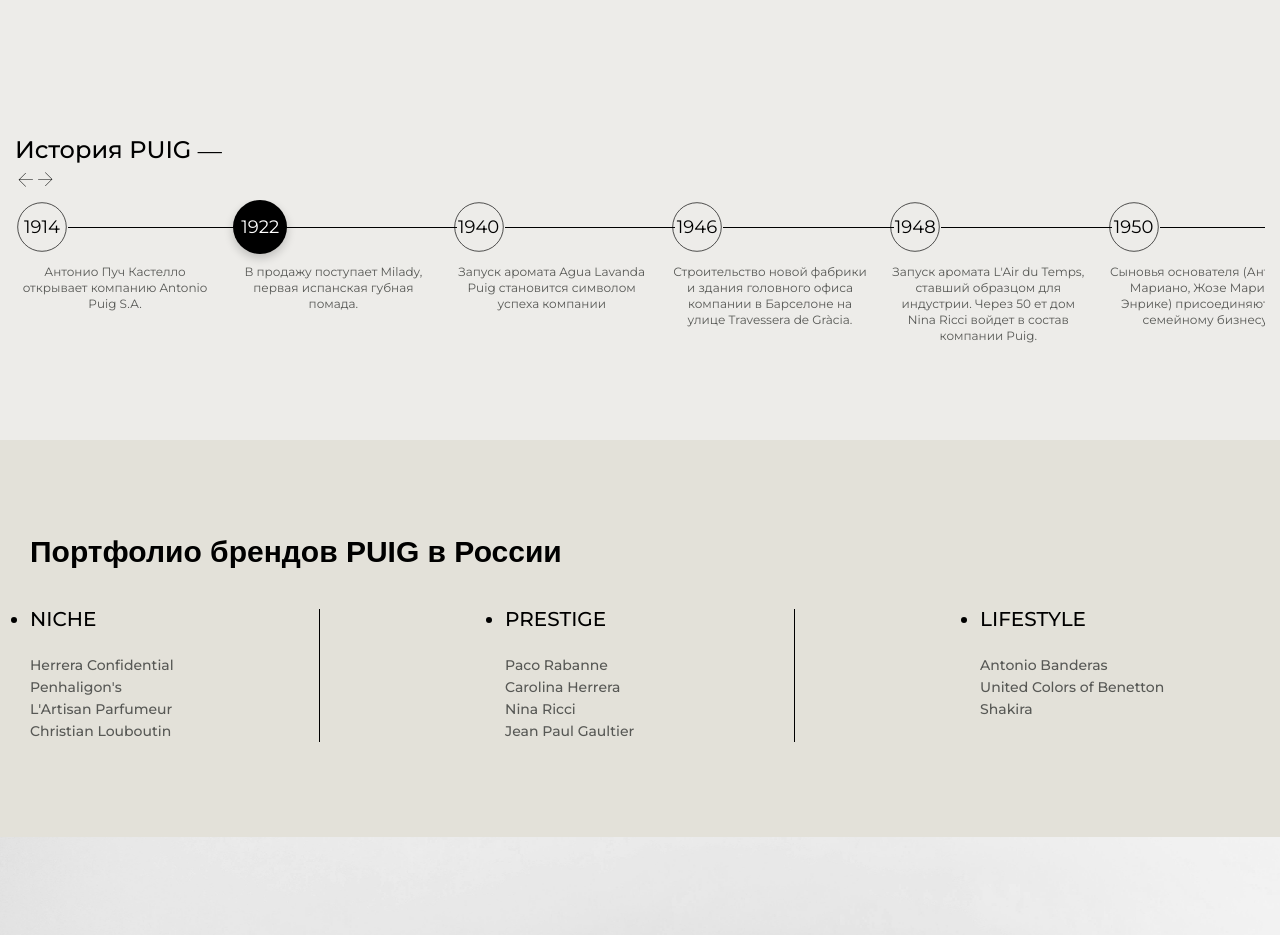
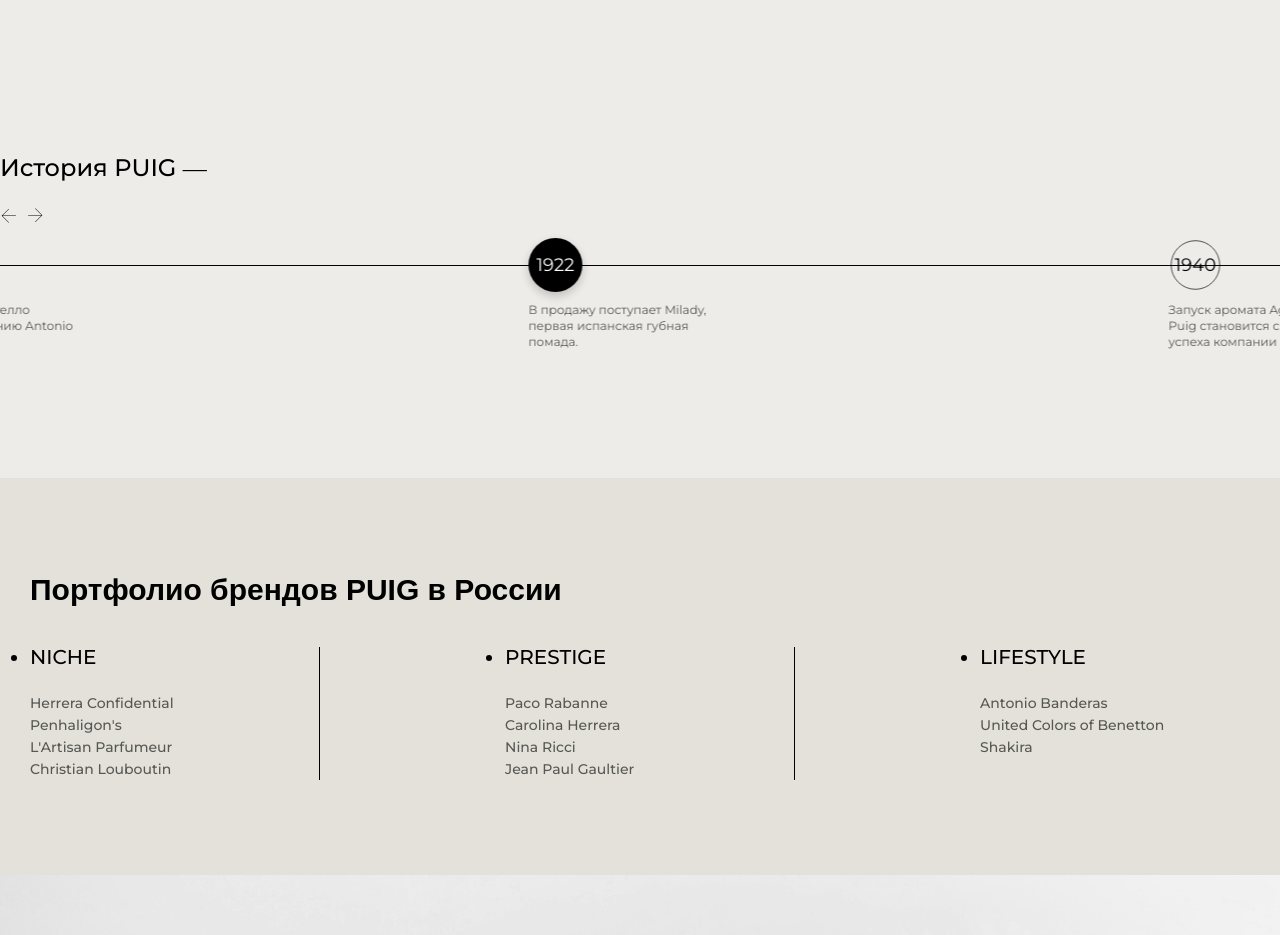
Before and after one commit to kristine20/Puig, a Next.js app: page / in a window 1280 px wide. Shown: the part 2000-2935 px from the top of the page. Built offline with nearby package versions, Linux system fonts and the light colour scheme.

Commit message:
Fix bugs

```diff
--- a/app/components/History/History.css
+++ b/app/components/History/History.css
@@ -1,8 +1,12 @@
 .history-slider-wrapper {
     display: flex;
-    /* overflow: hidden; */
     gap: 10px;
     position: relative;
+    padding-top: 40px;
+}
+
+.history h2 {
+    line-height: 60px;
 }
 
 .history-slider-item::after {
@@ -19,20 +23,12 @@
 }
 
 
-
-.history-button {
-    border: none;
-    width: 20px;
-    padding: 10px 0px;
-
-}
-
 .history-slider-item {
     width: 360px;
     height: 160px;
     display: flex;
+    flex-direction: column;
     justify-content: flex-start;
-    gap: 10px;
     align-items: flex-start;
     border-radius: 8px;
     perspective: 1000px;
@@ -113,9 +109,45 @@
     scroll-snap-align: start;
 }
 
+
+.history-button {
+    width: 40px;
+    padding: 10px 0px;
+    background: none;
+    border: none;
+    cursor: pointer;
+    position: absolute;
+    top: 0%;
+    transform: translateY(-0%);
+    z-index: 10;
+    left: -12px
+}
+
+
+
+.marquee-wrapper {
+    overflow: hidden;
+    width: 100%;
+}
+
+.marquee {
+    display: flex;
+    animation: scroll 10s linear infinite;
+}
+
+@keyframes scroll {
+    from {
+        transform: translateX(0%);
+    }
+
+    to {
+        transform: translateX(-50%);
+    }
+}
+
 @media (min-width: 1910px) {
     .history-slider-item::after {
-        width: 83%;
+        width: 53%;
         left: 51px;
     }
 }
--- a/app/components/History/History.js
+++ b/app/components/History/History.js
@@ -1,11 +1,11 @@
 "use client";
+import React, { useState, useEffect } from "react";
+import Carousel from "react-multi-carousel";
+import "react-multi-carousel/lib/styles.css";
 import Image from "next/image";
-import { motion } from "framer-motion";
-import { useEffect, useState } from "react";
 
 import arrow from "../../assets/images/arrow.png";
 import "./History.css";
-import { useWindowWidth } from "@/app/hooks";
 
 const items = [
   {
@@ -19,22 +19,20 @@
   {
     year: 1940,
     content:
-      "Запуск аромата Agua Lavanda Puig становится символом успеха компании ",
+      "Запуск аромата Agua Lavanda Puig становится символом успеха компании",
   },
   {
     year: 1946,
-    content:
-      "Строительство новой фабрики и здания головного офиса компании в Барселоне на улице Travessera de Gràcia.",
+    content: "Строительство новой фабрики и здания офиса в Барселоне.",
   },
   {
     year: 1948,
     content:
-      "Запуск аромата L'Air du Temps, ставший образцом для индустрии. Через 50 ет дом Nina Ricci войдет в состав компании Puig.",
+      "Запуск аромата L'Air du Temps. Позже Nina Ricci войдет в состав компании.",
   },
   {
     year: 1950,
-    content:
-      "Сыновья основателя (Антонио, Мариано, Жозе Мария и Энрике) присоединяются к семейному бизнесу. ",
+    content: "Сыновья основателя присоединяются к семейному бизнесу.",
   },
   { year: 2021, content: "Pivoted to remote work" },
   { year: 2022, content: "Redesigned our product" },
@@ -42,129 +40,70 @@
   { year: 2024, content: "Launched new platform" },
 ];
 
+const responsive = {
+  superLargeDesktop: { breakpoint: { max: 4000, min: 1280 }, items: 6 },
+  desktop: { breakpoint: { max: 1280, min: 1024 }, items: 4 },
+  tablet: { breakpoint: { max: 1024, min: 768 }, items: 2 },
+  mobile: { breakpoint: { max: 768, min: 0 }, items: 1 },
+};
+
+const CustomLeftArrow = ({ onClick }) => (
+  <button className="history-button" onClick={onClick}>
+    <Image src={arrow} alt="prev" style={{ transform: "rotate(180deg)" }} />
+  </button>
+);
+
+const CustomRightArrow = ({ onClick }) => (
+  <button className="history-button" onClick={onClick}>
+    <Image src={arrow} alt="next" style={{ marginLeft: "40px" }} />
+  </button>
+);
+
 function History() {
-  const [index, setIndex] = useState(0);
-  const [activeIndex, setActiveIndex] = useState(0);
-  const [animationKeys, setAnimationKeys] = useState({});
-  const width = useWindowWidth();
-
-  const visibleCount = width && width <= 480 ? 2 : 6;
+  const [activeIndex, setActiveIndex] = useState(1);
+  const [visibleItems, setVisibleItems] = useState(4); // Default fallback
 
   useEffect(() => {
-    const interval = setInterval(() => {
-      setActiveIndex((prevActive) => {
-        const nextActive = (prevActive + 1) % items.length;
-
-        // update visible group if activeIndex moved outside
-        if (nextActive >= index + visibleCount) {
-          setIndex(nextActive - visibleCount + 1);
-        } else if (nextActive < index) {
-          setIndex(nextActive);
-        }
-
-        return nextActive;
-      });
-    }, 5000);
-
-    return () => clearInterval(interval);
-  }, [index]);
-
-  const handlePrev = () => {
-    setActiveIndex((prev) => {
-      const newActive = Math.max(prev - 1, 0);
-      if (newActive < index) {
-        setIndex(newActive);
-      }
-      return newActive;
-    });
+    const updateVisibleItems = () => {
+      const width = window.innerWidth;
+      if (width >= 1280) setVisibleItems(6);
+      else if (width >= 1024) setVisibleItems(4);
+      else if (width >= 768) setVisibleItems(2);
+      else setVisibleItems(1);
     };
 
-  const handleNext = () => {
-    setActiveIndex((prev) => {
-      const newActive = Math.min(prev + 1, items.length - 1);
-      if (newActive >= index + visibleCount) {
-        setIndex(newActive - visibleCount + 1);
-      }
-      return newActive;
-    });
-  };
+    updateVisibleItems();
+    window.addEventListener("resize", updateVisibleItems);
+    return () => window.removeEventListener("resize", updateVisibleItems);
+  }, []);
 
-  const handleDragEnd = (event, info) => {
-    const threshold = 50;
-    if (info.offset.x < -threshold && activeIndex < items.length - 1) {
-      handleNext();
-    } else if (info.offset.x > threshold && activeIndex > 0) {
-      handlePrev();
-    }
-  };
-
-  const visibleItems = items.slice(index, index + visibleCount);
-
-  const restartAnimation = (i) => {
-    setAnimationKeys((prev) => ({
-      ...prev,
-      [i]: (prev[i] || 0) + 1,
-    }));
-  };
   return (
     <section className="w-fixed pt-2 mb-80 history">
-      <div className="row">
-        <h2>История PUIG ― </h2>
-        <button
-          onClick={handlePrev}
-          disabled={activeIndex === 0}
-          className="history-button"
+      <h2>История PUIG ―</h2>
+      <Carousel
+        responsive={responsive}
+        arrows
+        autoPlay
+        autoPlaySpeed={30000}
+        infinite
+        customLeftArrow={<CustomLeftArrow />}
+        customRightArrow={<CustomRightArrow />}
+        transitionDuration={500}
+        pauseOnHover={false}
+        containerClass="history-slider-wrapper marquee-wrapper"
+        afterChange={(index) => setActiveIndex(index + 1)}
       >
-          <Image src={arrow} alt="arrow" style={{ rotate: "180deg" }} />
-        </button>
-        <button
-          onClick={handleNext}
-          disabled={activeIndex === items.length - 1}
-          className="history-button"
-        >
-          <Image src={arrow} alt="arrow" />
-        </button>
-
-        {/* <motion.div
-          className="history-slider-wrapper"
-          layout
-          // drag="x"
-          // dragConstraints={{ left: 0, right: 0 }}
-          // dragElastic={0.2}
-          // onDragEnd={handleDragEnd}
-          drag="x"
-          dragConstraints={{ left: 0, right: 0 }}
-          dragElastic={0.2}
-          onPanEnd={handleDragEnd}
-        >
-          {visibleItems.map((item, i) => {
-            const globalIndex = index + i;
-            const isActive = globalIndex === activeIndex;
-
+        {items.map((item, index) => {
+          const isActive = index === activeIndex;
+          console.log(activeIndex, "activeIndex");
           return (
-              <motion.div
-                key={item.year}
-                className="history-slider-item"
-                layout
-              >
-                <div style={{ position: "relative" }}>
-                  <motion.div
-                    className="slide-circle cursor-pointer"
-                    initial={{ opacity: 1 }}
-                    animate={{ opacity: 1 }}
-                    exit={{ opacity: 0 }}
-                    transition={{ duration: 3.3 }}
-                  >
-                    <div
-                      className="circle-wrapper"
-                      onMouseEnter={() => restartAnimation(i)}
-                    >
+            <div key={item.year} className={`history-slider-item marquee`}>
+              <div className="circle-wrapper">
                 <svg
-                        className="circle-svg"
+                  className={`circle-svg `}
                   width="40"
                   height="40"
                   viewBox="0 0 40 40"
-                        key={animationKeys[i] || 0}
                 >
                   <circle
                     className="circle-path"
@@ -172,149 +111,20 @@
                     cy="20"
                     r="18"
                     fill="none"
-                          stroke="#000"
-                          strokeWidth="0.5"
+                    stroke={isActive ? "#000" : "#000"}
+                    strokeWidth={isActive ? 1 : 0.5}
                   />
                 </svg>
                 <p className={`year ${isActive ? "active" : ""}`}>
                   {item.year}
                 </p>
               </div>
-                  </motion.div>
               <p className="content">{item.content}</p>
-                  {i === visibleItems.length - 1 && (
               <div className="infinite-line"></div>
-                  )}
             </div>
-              </motion.div>
           );
         })}
-        </motion.div> */}
-        {/* <motion.div
-          className="history-slider-wrapper"
-          animate={{ x: `-${activeIndex * (100 / visibleCount)}%` }}
-          transition={{ type: "spring", stiffness: 60, damping: 20 }}
-          style={{
-            display: "flex",
-            width: `${(items.length * 100) / visibleCount}%`,
-          }}
-        >
-          {items.map((item, i) => {
-            const isActive = i === activeIndex;
-
-            return (
-              <motion.div
-                key={item.year}
-                className="history-slider-item"
-                style={{
-                  width: `${100 / items.length}%`,
-                  flexShrink: 0,
-                }}
-              >
-                <div style={{ position: "relative" }}>
-                  <motion.div
-                    className="slide-circle cursor-pointer"
-                    initial={{ opacity: 1 }}
-                    animate={{ opacity: 1 }}
-                    exit={{ opacity: 0 }}
-                    transition={{ duration: 3.3 }}
-                  >
-                    <div
-                      className="circle-wrapper"
-                      onMouseEnter={() => restartAnimation(i)}
-                    >
-                      <svg
-                        className="circle-svg"
-                        width="40"
-                        height="40"
-                        viewBox="0 0 40 40"
-                        key={animationKeys[i] || 0}
-                      >
-                        <circle
-                          className="circle-path"
-                          cx="20"
-                          cy="20"
-                          r="18"
-                          fill="none"
-                          stroke="#000"
-                          strokeWidth="0.5"
-                        />
-                      </svg>
-                      <p className={`year ${isActive ? "active" : ""}`}>
-                        {item.year}
-                      </p>
-                    </div>
-                  </motion.div>
-                  <p className="content">{item.content}</p>
-                  {i === items.length - 1 && (
-                    <div className="infinite-line"></div>
-                  )}
-                </div>
-              </motion.div>
-            );
-          })}
-        </motion.div> */}
-        <motion.div
-          className="history-slider-wrapper"
-          style={{ display: "flex", overflow: "hidden" }}
-        >
-          {visibleItems.map((item, i) => {
-            const globalIndex = index + i;
-            const isActive = globalIndex === activeIndex;
-
-            return (
-              <motion.div
-                key={item.year}
-                className="history-slider-item"
-                initial={{ opacity: 0, x: 100 }}
-                animate={{ opacity: 1, x: 0 }}
-                exit={{ opacity: 0, x: -100 }}
-                transition={{ duration: 0.5 }}
-                style={{
-                  flex: "0 0 calc(100% / " + visibleCount + ")",
-                  textAlign: "center",
-                  transform: isActive ? "scale(1.1)" : "scale(1)",
-                  transition: "transform 0.3s ease",
-                }}
-              >
-                <div style={{ position: "relative" }}>
-                  <motion.div className="slide-circle cursor-pointer">
-                    <div
-                      className="circle-wrapper"
-                      onMouseEnter={() => restartAnimation(i)}
-                    >
-                      <svg
-                        className="circle-svg"
-                        width="40"
-                        height="40"
-                        viewBox="0 0 40 40"
-                        key={animationKeys[i] || 0}
-                      >
-                        <circle
-                          className="circle-path"
-                          cx="20"
-                          cy="20"
-                          r="18"
-                          fill="none"
-                          stroke="#000"
-                          strokeWidth="0.5"
-                        />
-                      </svg>
-                      <p className={`year ${isActive ? "active" : ""}`}>
-                        {item.year}
-                      </p>
-                    </div>
-                  </motion.div>
-                  <p className="content">{item.content}</p>
-                  {i === visibleItems.length - 1 && (
-                    <div className="infinite-line"></div>
-                  )}
-                </div>
-              </motion.div>
-            );
-          })}
-        </motion.div>
-      </div>
+      </Carousel>
     </section>
   );
 }
--- a/app/components/Slider/Slider.js
+++ b/app/components/ProductSlider/Product-slider.js
@@ -7,11 +7,11 @@
 import media from "../../assets/images/slider-image.png";
 import arrow from "../../assets/images/arrow.png";
 import { useWindowWidth } from "../../hooks";
-import "./Slider.css";
+import "./ProductSlider.css";
 
 const items = Array.from({ length: 20 }, (_, i) => `Item ${i + 1}`);
 
-function Slider() {
+function ProductSlider() {
   const [index, setIndex] = useState(0);
   const [activeIndex, setActiveIndex] = useState(1);
   const width = useWindowWidth();
@@ -151,4 +151,4 @@
   );
 }
 
-export default Slider;
+export default ProductSlider;
--- a/app/page.js
+++ b/app/page.js
@@ -2,7 +2,7 @@
 import History from "./components/History/History";
 import Company from "./components/Company/Company";
 import Headers from "./components/Header/Header";
-import Slider from "./components/Slider/Slider";
+import ProductSlider from "./components/ProductSlider/Product-slider";
 import Footer from "./components/Footer/Footer";
 import Hero from "./components/Hero/Hero";
 import Bio from "./components/Bio/Bio";
@@ -19,7 +19,7 @@
           <Bio />
         </div>
         <Company />
-        <Slider />
+        <ProductSlider />
         <History />
         <Portfolio />
         <Footer />
--- a/package.json
+++ b/package.json
@@ -14,6 +14,7 @@
     "next": "^15.3.0",
     "react": "^19.0.0",
     "react-dom": "^19.0.0",
+    "react-multi-carousel": "^2.8.6",
     "sharp": "^0.34.1",
     "swiper": "^11.2.6"
   }
```
Also changed, not shown: app/components/ProductSlider/ProductSlider.css (renamed from app/components/Slider/Slider.css), 1 other file (tests, documents, lock files or other folders). Lines whose indentation alone changed are shown as unchanged.
